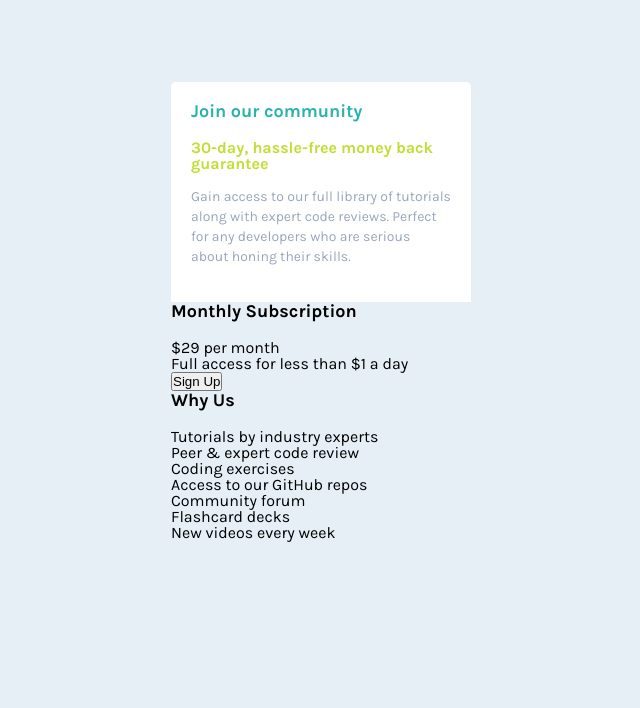
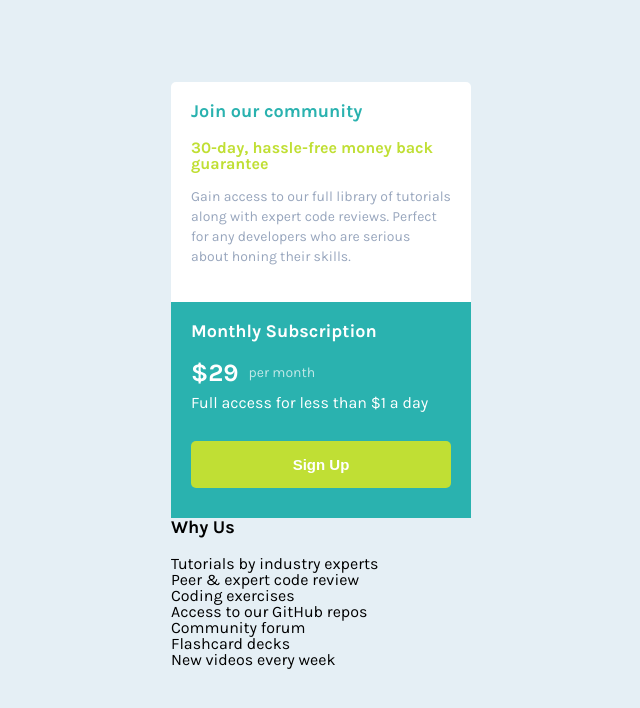
Before and after one commit to Joaovitorsw/single-price-grid-component, a plain HTML site: page index.html in a window 1280 px wide. Shown: the whole page, without its empty margins (319-959 px from the left). Drawn offline with Linux system fonts and the light colour scheme.

Commit message:
✨ feat: monthly content style and sign up button style

```diff
--- a/style.css
+++ b/style.css
@@ -52,3 +52,44 @@ main {
   line-height: 20px;
   margin-bottom: 15px;
 }
+.monthly-content {
+  padding: 20px;
+  display: flex;
+  flex-direction: column;
+  background-color: var(--primary-color);
+}
+.title-monthly {
+  color: var(--quinary-color);
+}
+.dolar {
+  display: flex;
+  color: var(--quinary-color);
+  align-items: center;
+  font-weight: 700;
+  font-size: 25px;
+  margin-bottom: 10px;
+}
+.dolar span {
+  color: var(--quinary-color);
+  opacity: 0.7;
+  font-weight: 400;
+  margin-left: 10px;
+  font-size: 14px;
+}
+.paragraph-monthly {
+  color: var(--quinary-color);
+  margin-bottom: 30px;
+}
+.sing-up {
+  background-color: var(--secondary-color);
+  color: var(--quinary-color);
+  font-weight: 700;
+  font-size: 15px;
+  padding: 15px;
+  max-width: 300px;
+  text-align: center;
+  border-radius: 5px;
+  border: none;
+  margin-bottom: 10px;
+  transition: transform 0.2s ease-in-out;
+}
```
